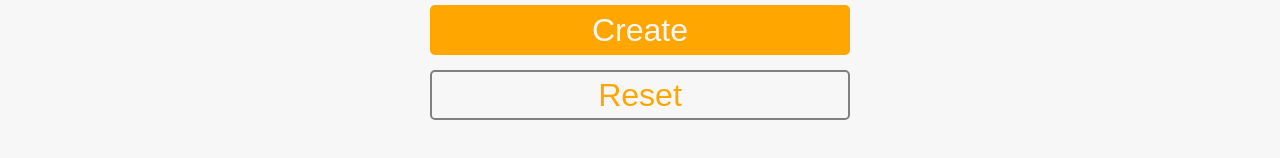
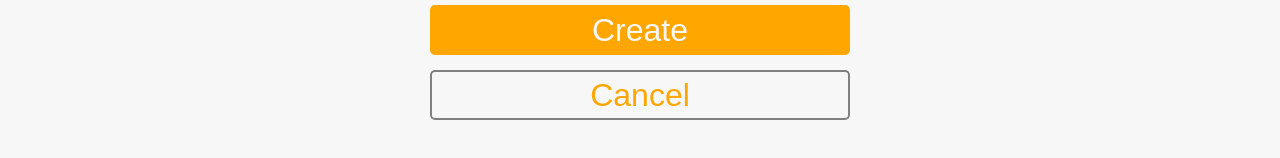
Before and after one commit to benweschler/buzz, a React (Create React App) app: page /create-organization in a window 1280 px wide. Shown: the part 532-690 px from the top of the page. Built offline with nearby package versions, Linux system fonts and the light colour scheme.

Commit message:
Implement redirection after valid CreateEvent submit or CreateOrganization cancel.

```diff
--- a/src/pages/form-pages/CreateOrganization.jsx
+++ b/src/pages/form-pages/CreateOrganization.jsx
@@ -12,6 +12,7 @@ import {
   TextArea,
   FileInput
 } from './Form.styled';
+import { useNavigate } from "react-router-dom";
 
 function getUsrID() {
   const usrObj = JSON.parse(localStorage.getItem('user'));
@@ -29,6 +30,7 @@ function CreateOrganization(props) {
   const [file, setFile] = useState(initFile);
   const [error, setError] = useState('');
 
+  const navigate = useNavigate();
 
   function handleChange({target: {name, value}}) {
     setOrgInfo({...orgInfo, [name]: value});
@@ -42,6 +44,7 @@ function CreateOrganization(props) {
     setOrgInfo(initOrgInfo);
     setFile(initFile);
     setError('');
+    navigate("/feed");
   }
 
   function handleSubmit(e) {
@@ -125,7 +128,7 @@ function CreateOrganization(props) {
         </Button>
         <Button className="Secondary" type="reset"
                 onClick={handleReset}>
-          Reset
+          Cancel
         </Button>
       </Form>
     </FormWrapper>
```
